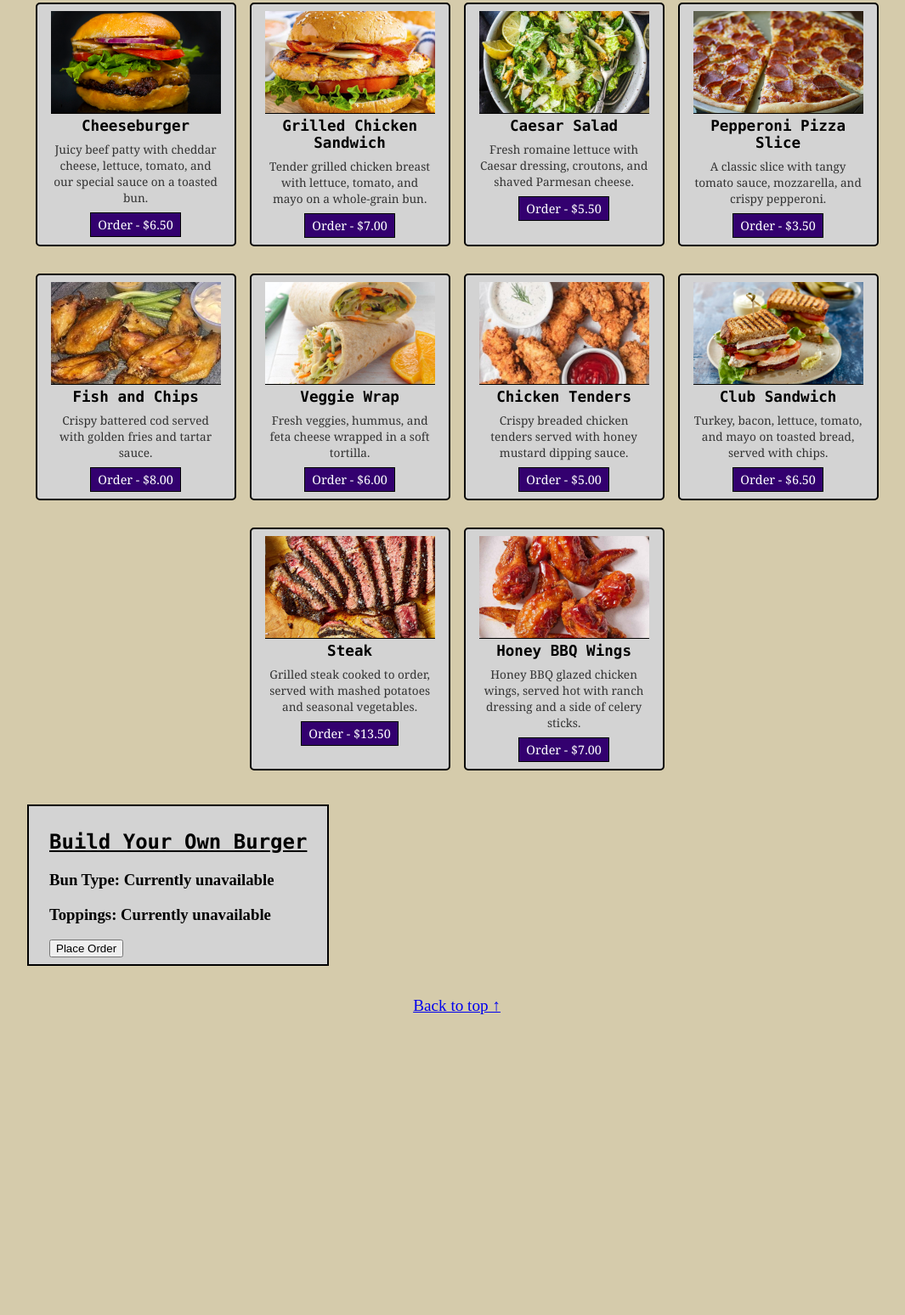
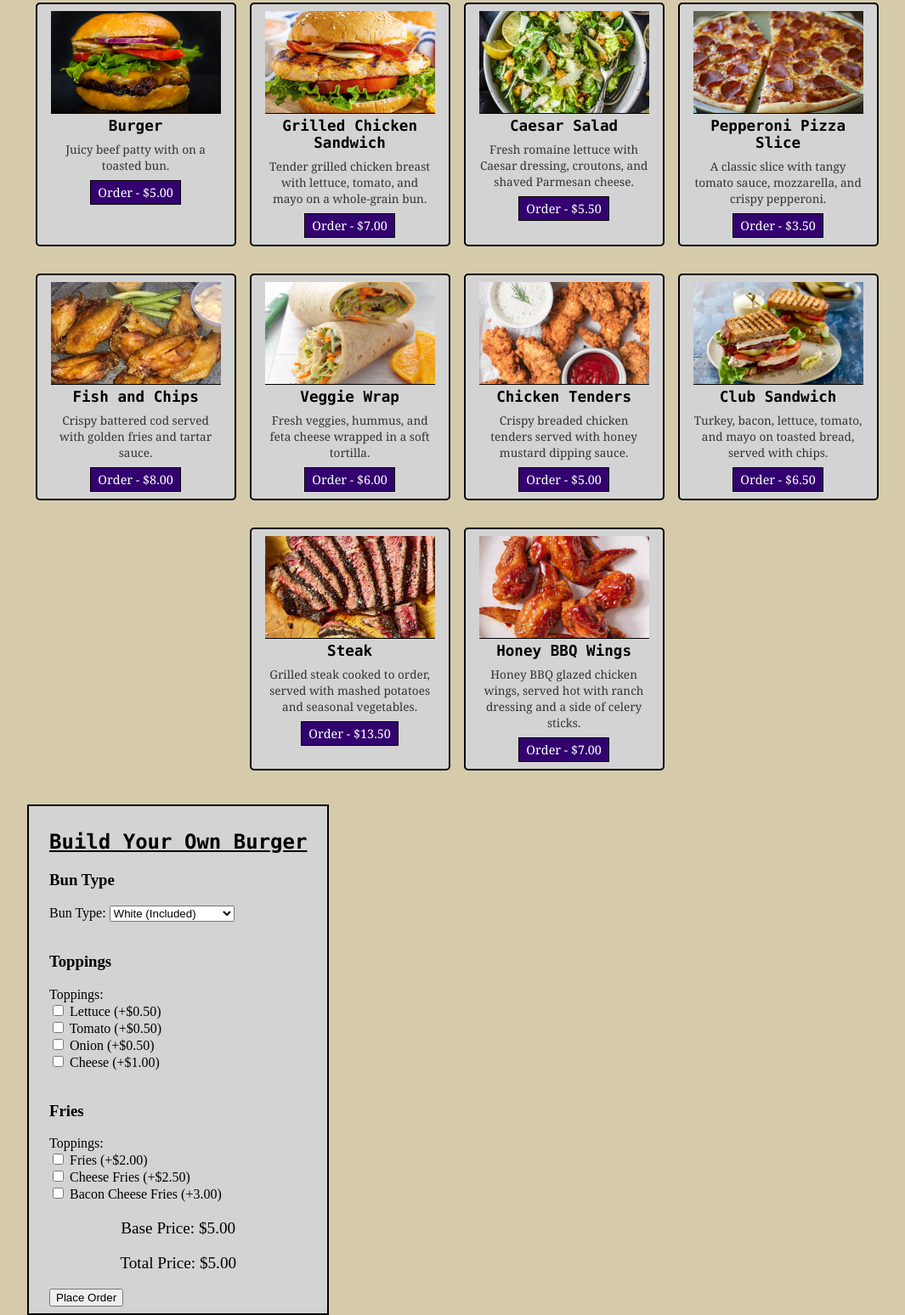
Before and after one commit to gavin-barro/QuickBytes, a plain HTML site: page src/html/food.html in a window 1280 px wide. Shown: the part 168-1716 px from the top of the page at 85% size, without its empty margins (0-1065 px from the left). Before the commit the page ends 1415 px from the top, so only its background shows below. Drawn offline with Linux system fonts and the light colour scheme.

Commit message:
push form

```diff
--- a/src/html/food.html
+++ b/src/html/food.html
@@ -28,10 +28,10 @@
 
         <div class="food-options">
             <div class="food-option">
-                <img src="../../images/Foods/burger.jpg" alt="Cheeseburger" class="food-img">
-                <h3>Cheeseburger</h3>
-                <p>Juicy beef patty with cheddar cheese, lettuce, tomato, and our special sauce on a toasted bun.</p>
-                <button type="button" id="cheeseburger" class="order-btn" data-food="Cheeseburger" data-price="6.50">Order - $6.50</button>
+                <img src="../../images/Foods/burger.jpg" alt="Burger" class="food-img">
+                <h3>Burger</h3>
+                <p>Juicy beef patty with on a toasted bun.</p>
+                <button type="button" id="cheeseburger" class="order-btn" data-food="Burger" data-price="5.00">Order - $5.00</button>
             </div>
             <div class="food-option">
                 <img src="../../images/Foods/grilled_chicken_sandwich.jpg" alt="Grilled Chicken Sandwich" class="food-img">
@@ -92,28 +92,35 @@
         <div id="burgerFormContainer">
             <h2>Build Your Own Burger</h2>
             <form id="burgerForm">
-                <h3>Bun Type: Currently unavailable</h3>
-                <!--Form was presenting error because it didn't lead anywhere yet-->
-                <!--<label> Bun Type:
-                    <select name="bun">
-                        <option value="white">White</option>
-                        <option value="wheat">Wheat</option>
-                        <option value="gluten-free">Gluten-Free</option>
+                <h3>Bun Type</h3>
+                <label>Bun Type:
+                    <select name="bun" id="bun">
+                        <option value="white" data-price="0.00">White (Included)</option>
+                        <option value="wheat" data-price="0.50">Wheat (+$0.50)</option>
+                        <option value="gluten-free" data-price="1.00">Gluten-Free (+$1.00)</option>
                     </select>
-                </label><br><br>-->
+                </label><br><br>
 
-                <h3>Toppings: Currently unavailable</h3>
+                <h3>Toppings</h3>
+                <label>Toppings:</label><br>
+                <input type="checkbox" name="lettuce" value="lettuce" data-price="0.50"><label for="lettuce"> Lettuce (+$0.50)</label><br>
+                <input type="checkbox" name="tomato" value="tomato" data-price="0.50"><label for="tomato"> Tomato (+$0.50)</label><br>
+                <input type="checkbox" name="onion" value="onion" data-price="0.50"><label for="onion"> Onion (+$0.50)</label><br>
+                <input type="checkbox" name="cheese" value="cheese" data-price="1.00"><label for="cheese"> Cheese (+$1.00)</label><br><br>
 
-                <!-- Form was presenting error because it didn't lead anywhere yet-->
-                <!--<label>Toppings:</label><br>
-                <input type="checkbox" name="lettuce" value="lettuce"><label for="Lettuce"> Lettuce</label><br>
-                <input type="checkbox" name="tomato" value="tomato"><label for="Tomato">Tomato</label> <br>
-                <input type="checkbox" name="onion" value="onion"><label for="Onion">Onion</label> <br>
-                <input type="checkbox" name="cheese" value="cheese"><label for="Cheese">Cheese</label> <br><br> -->
+                <h3>Fries</h3>
+                <label>Toppings:</label><br>
+                <input type="checkbox" name="fries" value="fries" data-price="2.00"><label for="fries"> Fries (+$2.00)</label><br>
+                <input type="checkbox" name="cheese-fries" value="cheese-fries" data-price="2.50"><label for="cheese-fries"> Cheese Fries (+$2.50)</label><br>
+                <input type="checkbox" name="bacon-cheese-fries" value="bacon-cheese-fries" data-price="3.00"><label for="bacon-cheese-fries"> Bacon Cheese Fries (+3.00)</label><br>
+
+                <p>Base Price: $5.00</p>
+                <p>Total Price: <span id="totalPrice">$5.00</span></p>
 
                 <button type="submit" class="place-order">Place Order</button>
             </form>
         </div>
+
         <script src="../js/order.js"></script>
         <p><a href="#top">Back to top ↑</a></p>
     </main>
```
Also changed, not shown: src/html/tabs.html (+4 -5 lines).
